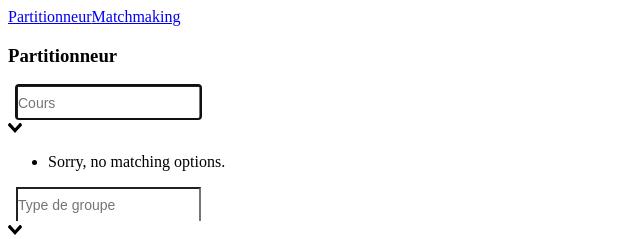
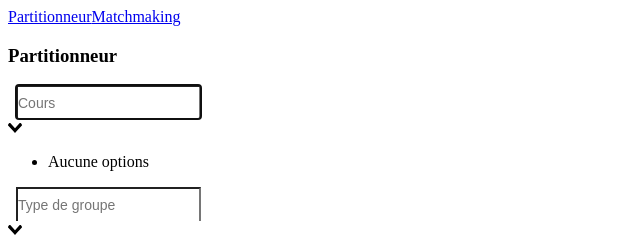
Before and after one commit to S6infoTinderRoulette/Frontend, a Vue app: page / in a window 1280 px wide. Both pictures are taken after a click on the element 640 px from the left and 111 px from the top of the page. Shown: the top 239 px of the page, without its empty margins (0-640 px from the left). Built offline with nearby package versions, Linux system fonts and the light colour scheme; no server answers.

Commit message:
Add the 'X étudiants dans cette classe' label

```diff
--- a/src/components/Partitioner.vue
+++ b/src/components/Partitioner.vue
@@ -1,8 +1,14 @@
 <template>
   <div>
     <h3>{{ $t('partitioner') }}</h3>
-    <v-select class="select" v-model="selectedClass" label="idClass" :options="classes" :placeholder="$t('classes')"></v-select>
-    <v-select class="select" v-model="selectedGroupType" label="type" :options="groupTypes" :placeholder="$t('groupType')"></v-select>
+    <v-select class="select" v-model="selectedClass" label="idClass" :options="classes" :placeholder="$t('classes')">
+      <span slot="no-options">{{ $t('selectNoOptions') }}</span>
+    </v-select>
+    <p v-if="selectedClass != null">{{ $tc('numberStudentInClass', numberOfStudentInClass, { nb: numberOfStudentInClass }) }}</p>
+    <v-select class="select" v-model="selectedGroupType" label="type" :options="groupTypes" :placeholder="$t('groupType')">
+      <span slot="no-options">{{ $t('selectNoOptions') }}</span>
+    </v-select>
+
     <span>{{ $t('groupSizes') }}</span>
     <div v-for="(groupSize, index) in groupSizes" :key="index">
       <input type="number" v-model="groupSizes[index]"/>
@@ -30,6 +36,7 @@ export default {
   computed: {
     ...mapState([
       'classes',
+      'numberOfStudentInClass',
       'groupTypes',
       'generatedGroups'
     ])
@@ -58,6 +65,15 @@ export default {
   created() {
     this.$store.dispatch('getClasses')
     this.$store.dispatch('getGroupTypes')
+  },
+  watch: {
+    selectedClass: function(newlySelectedClass) {
+      if (newlySelectedClass != null) {
+        this.$store.dispatch('getNumberOfStudentInClass', {
+            selectedClass: newlySelectedClass
+          })
+      }
+    }
   }
 }
 </script>
--- a/src/lang/fr.js
+++ b/src/lang/fr.js
@@ -4,5 +4,7 @@ export default {
     classes: 'Cours',
     groupType: 'Type de groupe',
     groupSizes: 'Grosseur des groupes',
-    createGroups: 'Créer des groupes'
+    createGroups: 'Créer des groupes',
+    selectNoOptions: 'Aucune options',
+    numberStudentInClass: '0 étudiant dans cette classe | 1 étudiant dans cette classe | {nb} étudiants dans cette classe'
 }
--- a/src/store/actions.js
+++ b/src/store/actions.js
@@ -7,6 +7,12 @@ export default {
         axios.get(theAPIUrl + 'classes/')
             .then(function (response) {
                 context.commit('updateClasses', response.data)
+            })
+    },
+    getNumberOfStudentInClass(context, {selectedClass}) {
+        axios.get(theAPIUrl + 'memberclass/' + selectedClass.idClass + '/')
+            .then(function (response) {
+                context.commit('updateNumberOfStudentInClass', response.data)
             })
     },
     getGroupTypes(context) {
--- a/src/store/mutations.js
+++ b/src/store/mutations.js
@@ -1,6 +1,9 @@
 export default {
     updateClasses (state, classes) {
         state.classes = classes || []
+    },
+    updateNumberOfStudentInClass (state, numberOfStudentInClass) {
+        state.numberOfStudentInClass = numberOfStudentInClass || 0;
     },
     updateGroupTypes (state, groupTypes) {
         state.groupTypes = groupTypes || []
--- a/src/store/state.js
+++ b/src/store/state.js
@@ -1,11 +1,6 @@
 export default {
-    classes: [
-
-    ],
-    groupTypes: [
-
-    ],
-    generatedGroups: [
-
-    ]
+    classes: [],
+    numberOfStudentInClass: 0,
+    groupTypes: [],
+    generatedGroups: []
 }
```
